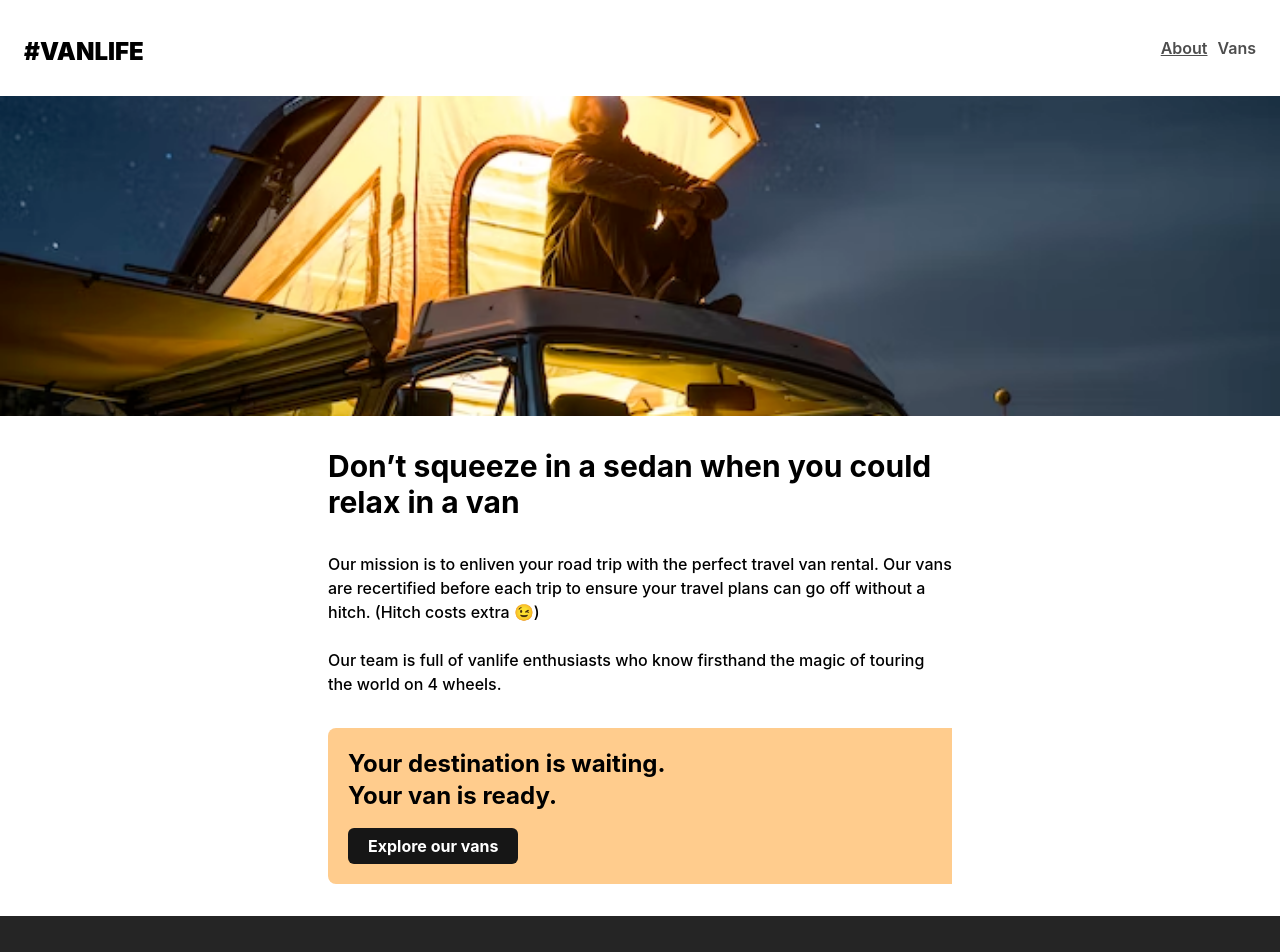
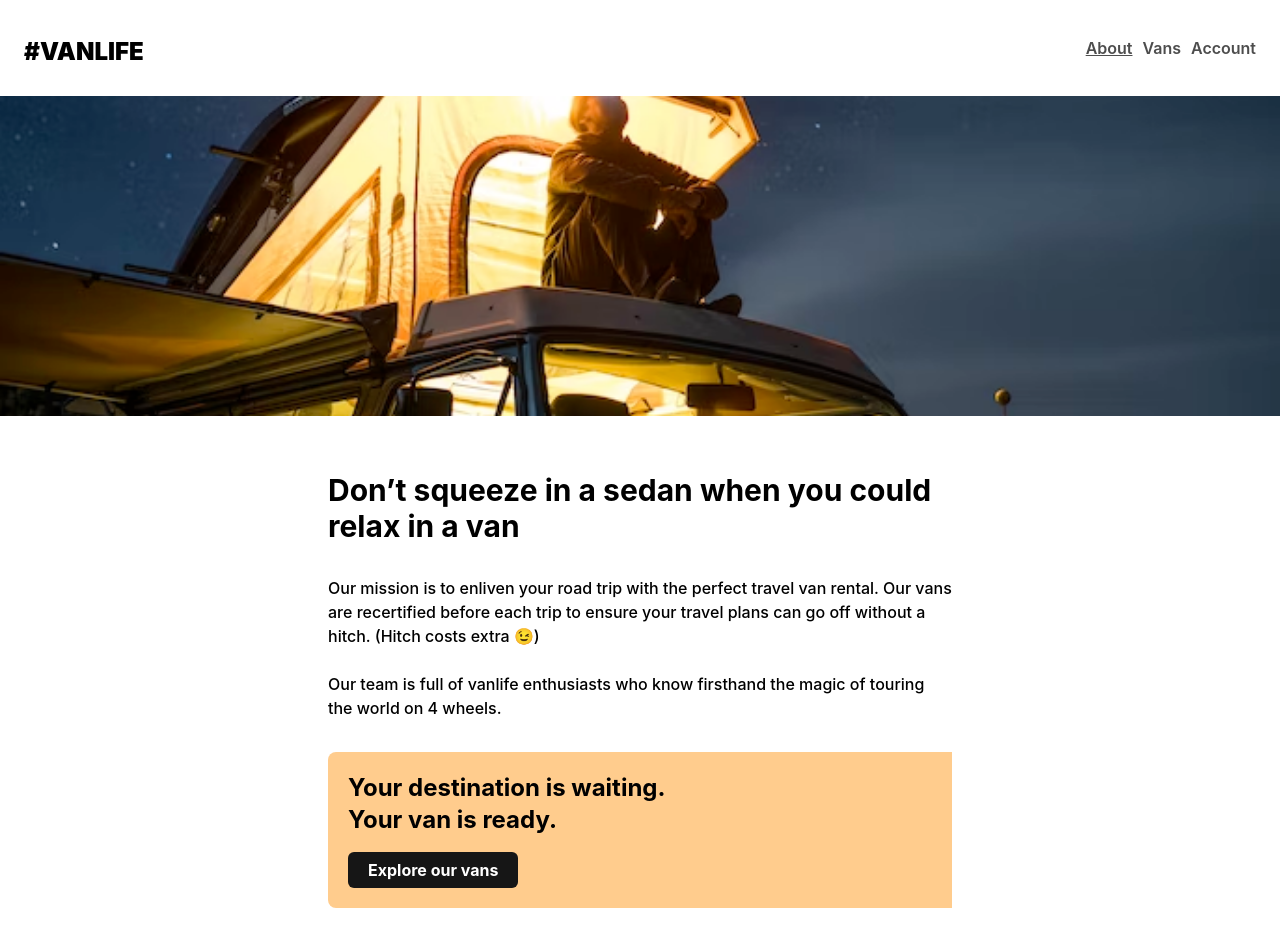
Before and after one commit to TaiyabaBhatti/VansLife, a React (Vite) app: page /about in a window 1280 px wide. Shown: the top 952 px of the page. Built offline with nearby package versions, Linux system fonts and the light colour scheme; what miragejs would draw is missing.

Commit message:
modified

```diff
--- a/src/App.jsx
+++ b/src/App.jsx
@@ -15,6 +15,7 @@ import VanDetails from "./pages/VansPage/DetaliedPage/VanDetails";
 import Vans, { loaderLoad as vansLoader } from "./pages/VansPage/VansPage";
 import BlankPage from "./pages/BlankPage";
 import Error from "./components/ui/Error";
+import Account from "./pages/Account";
 
 makeServer();
 // import RoutePages from "./routing/RoutePages";
@@ -25,6 +26,7 @@ const router = createBrowserRouter(
       <Route index element={<Home />} />
       <Route path="home" element={<Home />} />
       <Route path="about" element={<About />} />
+      <Route path="account" element={<Account />} />
       <Route
         path="vans"
         element={<Vans />}
--- a/src/components/Header.jsx
+++ b/src/components/Header.jsx
@@ -25,6 +25,9 @@ export default function Header() {
         >
           Vans
         </NavLink>
+        <NavLink to={"account"} className="">
+          Account
+        </NavLink>
       </nav>
     </header>
   );
--- a/src/config/server.js
+++ b/src/config/server.js
@@ -23,13 +23,13 @@ export function makeServer({ environment = "development" } = {}) {
       this.namespace = "api";
       this.logging = false
 
-      // this.get("/vans", (schema) => {
-      //   return schema.vans.all();
+      this.get("/vans", (schema) => {
+        return schema.vans.all();
+      });
+
+      // this.get("/vans", (schema, request) => {
+      //   return new Response(400, {}, { error: "Error fetching data" });
       // });
-
-      this.get("/vans", (schema, request) => {
-        return new Response(400, {}, { error: "Error fetching data" });
-      });
 
       this.get("/vans/:id", (schema, request) => {
         let id = request.params.id;
--- a/src/pages/About.jsx
+++ b/src/pages/About.jsx
@@ -5,18 +5,18 @@ import Button from "../components/ui/Button";
 export default function About() {
   return (
     <>
-      <section className="bg-[url(./assets/images/about-bg.png)]  bg-no-repeat bg-cover bg-center h-80"></section>
-
-      <Wrapper className="py-8 space-y-8 !max-w-2xl m-auto">
+      <section className="bg-[url(./assets/images/about-bg.png)]  bg-no-repeat bg-cover bg-center h-80 "></section>
+      <Wrapper className={"!max-w-2xl"}>
+        <section className="space-y-8 my-14">
           <h1 className="font-bold text-3xl">
             Don’t squeeze in a sedan when you could relax in a van
           </h1>
           <p className="font-medium text-base">
             Our mission is to enliven your road trip with the perfect travel van
             rental. Our vans are recertified before each trip to ensure your
-          travel plans can go off without a hitch. (Hitch costs extra 😉) <br />{" "}
-          <br /> Our team is full of vanlife enthusiasts who know firsthand the
-          magic of touring the world on 4 wheels.
+            travel plans can go off without a hitch. (Hitch costs extra 😉){" "}
+            <br /> <br /> Our team is full of vanlife enthusiasts who know
+            firsthand the magic of touring the world on 4 wheels.
           </p>
 
           <div className="bg-dull-orange p-5 space-y-4 rounded-l-lg">
@@ -25,6 +25,7 @@ export default function About() {
             </h1>
             <Button text="Explore our vans" bgColor="bg-salete" />
           </div>
+        </section>
       </Wrapper>
     </>
   );
--- /dev/null
+++ b/src/pages/Account.jsx
@@ -0,0 +1,5 @@
+import React from "react";
+
+export default function Account() {
+  return <section></section>;
+}
--- a/src/pages/VansPage/ImageComponent.jsx
+++ b/src/pages/VansPage/ImageComponent.jsx
@@ -10,7 +10,7 @@ export default function ImageComponent({ src, alt, properties }) {
 
   return (
     <>
-      {/* <div
+      <div
         className={`${
           isLoaded ? "!hidden" : "flex"
         } size-40  items-center justify-center`}
@@ -18,14 +18,14 @@ export default function ImageComponent({ src, alt, properties }) {
         <div className="loading size-10  rounded-full p-1">
           <div className=" rounded-full w-full h-full bg-white"></div>
         </div>
-      </div> */}
+      </div>
 
-      {/* <img
+      <img
         src={src}
         alt={alt}
         onLoad={loadState}
         className={`  ${properties} `}
-      /> */}
+      />
     </>
   );
 }
--- a/src/pages/VansPage/TabFilter.jsx
+++ b/src/pages/VansPage/TabFilter.jsx
@@ -18,7 +18,7 @@ export default function TabFilter({ type, value, text }) {
   return (
     <button
       onClick={() => genNewQueryParamString(type, value)}
-      className="bg-dull-orange text-gray-600 rounded-md  cursor-pointer font-bold text-base text-center py-1.5 px-5 "
+      className="bg-dull-orange text-gray-600 rounded-md  cursor-pointer font-bold text-base text-center py-1.5 px-3 "
     >
       {text}
     </button>
--- a/src/pages/VansPage/VansPage.jsx
+++ b/src/pages/VansPage/VansPage.jsx
@@ -14,7 +14,8 @@ export default function Vans() {
 
   return (
     <>
-      <Wrapper className="mb-10 space-y-10 mt-14">
+      <Wrapper>
+        <section className="space-y-10 my-10">
           <div className="space-y-5">
             <h1 className="font-bold text-3xl">Explore our van options</h1>
             <div className="flex flex-row gap-3  items-center ">
@@ -33,6 +34,7 @@ export default function Vans() {
           <div className="flex flex-row flex-wrap gap-x-6 gap-y-12 justify-start">
             <VanCollection vansData={data} />
           </div>
+        </section>
       </Wrapper>
     </>
   );
```
Lines whose indentation alone changed are shown as unchanged.
